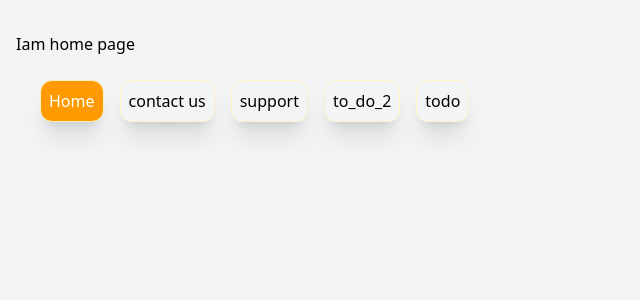
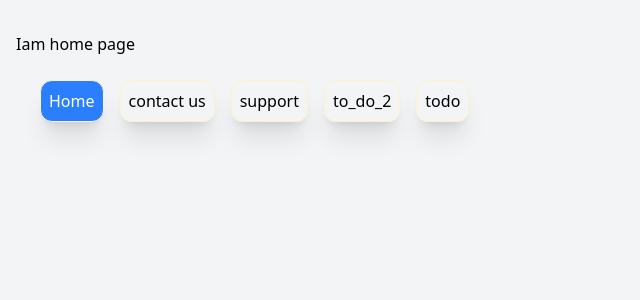
Before and after one commit to RajeshwariKoppu5550/todo_production, a Next.js app: page / in a window 1280 px wide. Shown: the top 300 px of the page, without its empty margins (0-640 px from the left). Built offline with nearby package versions, Linux system fonts and the light colour scheme.

Commit message:
changed color

```diff
--- a/src/app/page.tsx
+++ b/src/app/page.tsx
@@ -11,7 +11,7 @@ export default function Home() {
       <h1>Iam home page</h1>
       <div className="flex gap-4 m-6">
          <Link href="/" className={`shadow-xl p-2 text-4 border-amber-100
-        border-[1px] rounded-xl ${pathname===`/` ? 'bg-amber-500 text-white' : ''}`}>  Home </Link>
+        border-[1px] rounded-xl ${pathname===`/` ? 'bg-blue-500 text-white' : ''}`}>  Home </Link>
         <Link href="/contact_us" className="shadow-xl p-2 text-4 border-amber-100
         border-[1px] rounded-xl"> contact us </Link>
         <Link href="/support" className="shadow-xl p-2 text-4 border-amber-100
```
